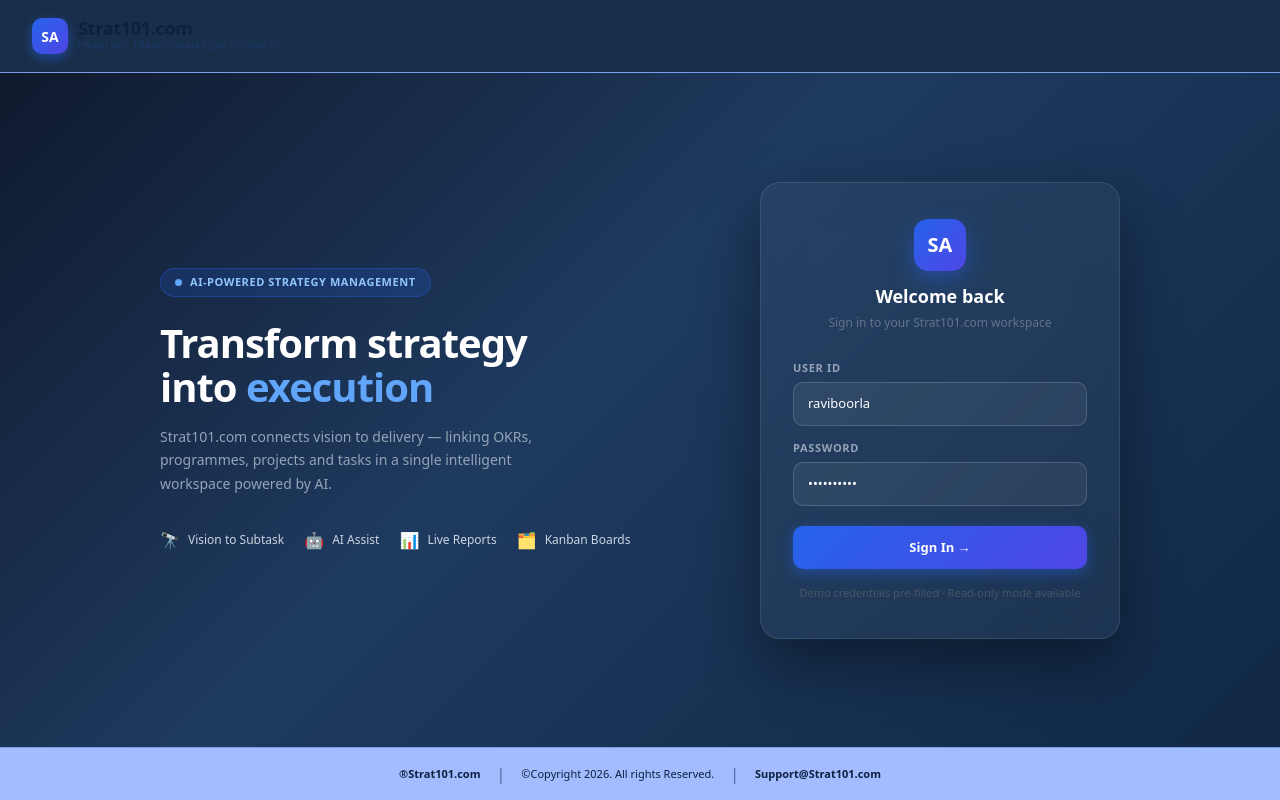
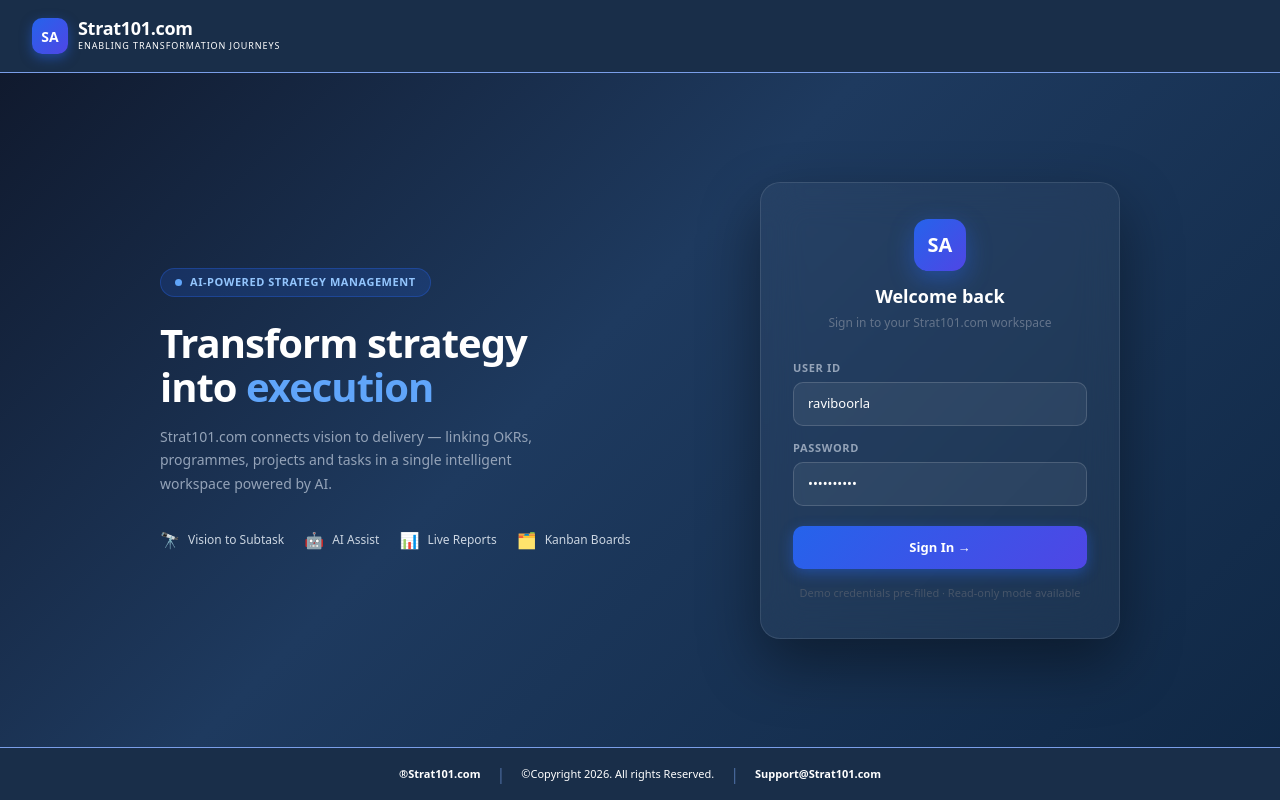
Before and after one commit to RaviBoorla/stratnonmod, a React (Vite) app: page / in a window 1280 px wide. Built offline with nearby package versions, Linux system fonts and the light colour scheme; the HTML template or start-up script is replaced by a standard one.

Commit message:
Update footer and header text colors to white

```diff
--- a/src/App.tsx
+++ b/src/App.tsx
@@ -333,8 +333,8 @@
           color:'white',fontWeight:900,fontSize:14,boxShadow:'0 4px 12px rgba(37,99,235,0.5)',
         }}>SA</div>
         <div>
-          <div style={{color:'#0c2040',fontWeight:900,fontSize:18,letterSpacing:'-0.3px',lineHeight:1}}>Strat101.com</div>
-          <div style={{color:'#1a3a6e',fontSize:9,letterSpacing:'0.1em',marginTop:2}}>ENABLING TRANSFORMATION JOURNEYS</div>
+          <div style={{color:'#FFFFFF',fontWeight:900,fontSize:18,letterSpacing:'-0.3px',lineHeight:1}}>Strat101.com</div>
+          <div style={{color:'#FFFFFF',fontSize:9,letterSpacing:'0.1em',marginTop:2}}>ENABLING TRANSFORMATION JOURNEYS</div>
         </div>
       </div>
 
@@ -446,12 +446,12 @@
       </div>
 
       {/* Footer */}
-      <div style={{padding:'14px 32px',background:'#a3bbff',borderTop:'1px solid #7a9ee8',display:'flex',justifyContent:'center',alignItems:'center',gap:16}}>
-        <span style={{color:'#0c2040',fontSize:11,fontWeight:600}}>®Strat101.com</span>
+      <div style={{padding:'14px 32px',background:'#192E49',borderTop:'1px solid #7a9ee8',display:'flex',justifyContent:'center',alignItems:'center',gap:16}}>
+        <span style={{color:'#FFFFFF',fontSize:11,fontWeight:600}}>®Strat101.com</span>
         <span style={{color:'#4a6a9e'}}>|</span>
-        <span style={{color:'#0c2040',fontSize:11}}>©Copyright 2026. All rights Reserved.</span>
+        <span style={{color:'#FFFFFF',fontSize:11}}>©Copyright 2026. All rights Reserved.</span>
         <span style={{color:'#4a6a9e'}}>|</span>
-        <a href="mailto:Support@Strat101.com" style={{color:'#0c2040',fontSize:11,textDecoration:'none',fontWeight:600}}>Support@Strat101.com</a>
+        <a href="mailto:Support@Strat101.com" style={{color:'#FFFFFF',fontSize:11,textDecoration:'none',fontWeight:600}}>Support@Strat101.com</a>
       </div>
     </div>
   );
```
